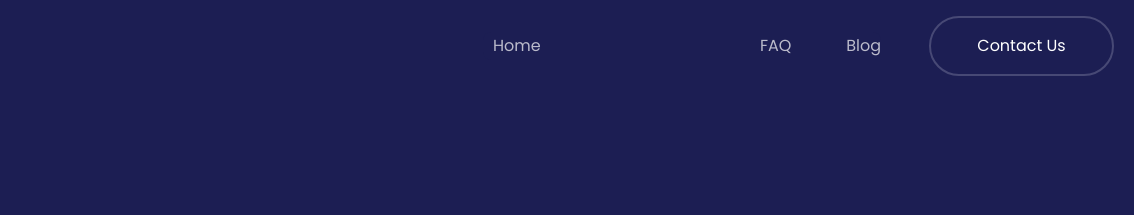
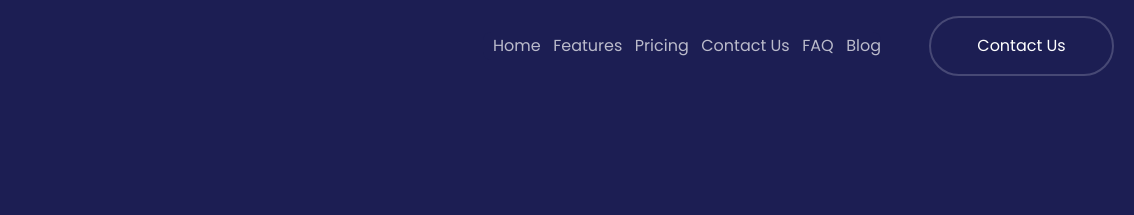
Before and after one commit to sarasimeh/figma, a website built with Vite: page index.html in a window 1280 px wide. Shown: the top 215 px of the page, 146-1280 px from the left. Built offline with nearby package versions, Linux system fonts and the light colour scheme; files whose address does not match are found by name.

Commit message:
Update index.html

```diff
--- a/index.html
+++ b/index.html
@@ -41,16 +41,16 @@
           >
             <li class="hover:text-[#fff]"><a href="#">home</a></li>
             <li class="hover:text-[#fff] tablet:hidden">
-              <a href="">contact us</a>
+              <a href="#">about us</a>
             </li>
             <li class="hover:text-[#fff]">
-
+               <a href="#">features</a>
             </li>
             <li class="hover:text-[#fff]">
-
+               <a href="#">pricing</a>
             </li>
             <li class="hover:text-[#fff]">
-
+               <a href="#">contact us</a>
             </li>
             <li class="uppercase hover:text-[#fff]"><a href="#faq">faq</a></li>
             <li class="hover:text-[#fff]"><a href="./blog.html">blog</a></li>
```
